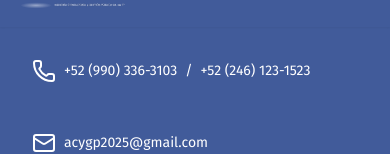
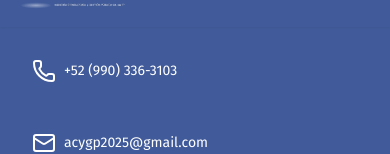
Before and after one commit to figuitiko/acygp, a Next.js app: page / in a window 390 px wide. Shown: the part 5351-5505 px from the top of the page. Built offline with nearby package versions, Linux system fonts and the light colour scheme.

Commit message:
chore: removing phone number from footer

```diff
--- a/src/components/share/footer.tsx
+++ b/src/components/share/footer.tsx
@@ -19,14 +19,6 @@ export const Footer = () => {
               target="_blank"
             >
               +52 (990) 336-3103
-            </a>
-            <span>/</span>
-            <a
-              href="tel:+522461231523"
-              className="hover:underline"
-              target="_blank"
-            >
-              +52 (246) 123-1523
             </a>
           </div>
         </IconInfoBox>
```
